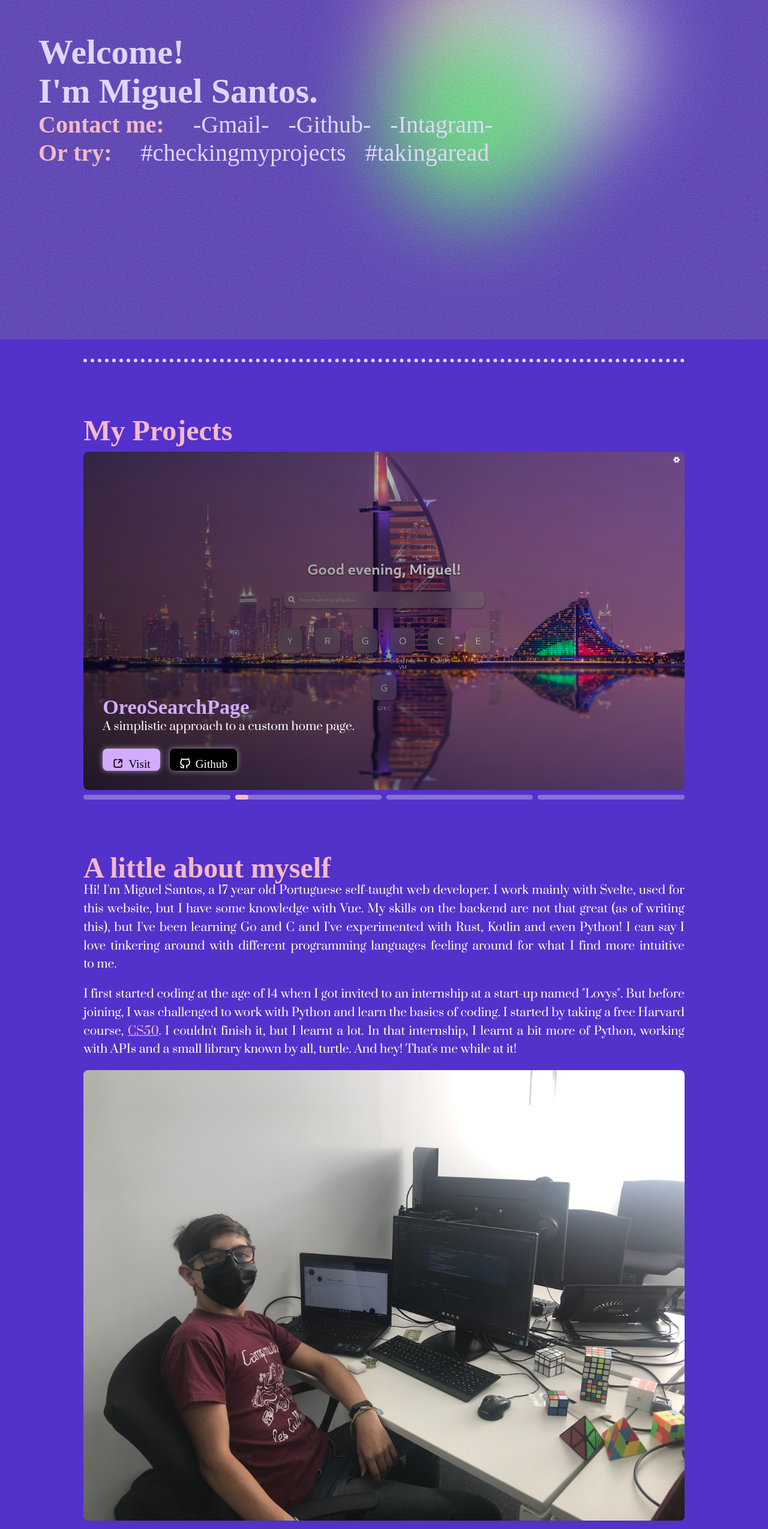
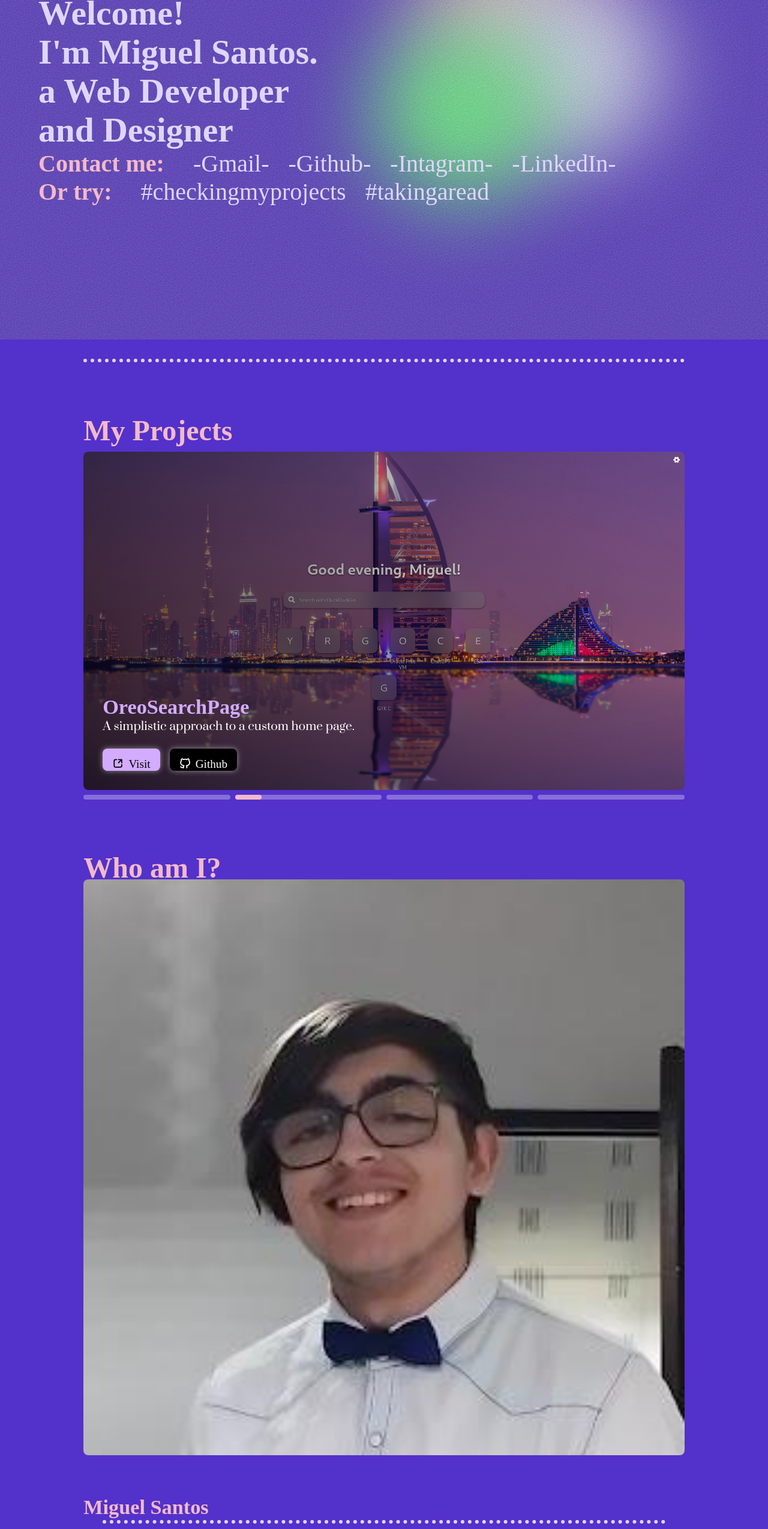
Before and after one commit to cakePhone/cakephone.github.io, a SvelteKit app: page / in a window 1280 px wide. Shown: the part 234-2783 px from the top of the page at 60% size. Built offline with nearby package versions, Linux system fonts and the light colour scheme; a web font is replaced by a local one.

Commit message:
Add profile card section

```diff
--- a/src/routes/+page.svelte
+++ b/src/routes/+page.svelte
@@ -1,31 +1,34 @@
 <script lang="ts">
   import Carousel from "$lib/components/carousel.svelte";
 
-  let welcomeSpans: string[] = ["Welcome!", "I'm Miguel Santos."];
+  let welcomeSpans: string[] = ["Welcome!", "I'm Miguel Santos.", "a Web Developer", "and Designer"];
 </script>
 
 <section id="landing">
   <h1 id="welcome">
     {#each welcomeSpans as welcomeText, index}
-      <span class="fade-pop-up-in" style="--delay: {index * 1.2}s">
+      <span class="fade-pop-up-in" style="--delay: {index}s">
         {welcomeText}
       </span>
       <br />
     {/each}
   </h1>
-  <div class="fade-pop-up-in welcome__details" style="--delay: 2s;">
+  <div class="fade-pop-up-in welcome__details" style="--delay: 4s;">
     <h2>Contact me:</h2>
     <div>
       <a href="mailto:miguelandrelealsantos.business@gmail.com">-Gmail-</a>
       <a href="https://github.com/cakePhone">-Github-</a>
       <a href="https://www.instagram.com/cakephoneig">-Intagram-</a>
+      <a href="https://www.linkedin.com/in/miguel-andr%C3%A9-leal-santos-a2b3282b1/">-LinkedIn-</a>
     </div>
   </div>
-  <div class="fade-pop-up-in welcome__details" style="--delay: 2.5s;">
+  <div class="fade-pop-up-in welcome__details" style="--delay: 4.5s;">
     <h2>Or try:</h2>
     <div>
-      <a href="#checkingmyprojects" class="id-anchor">checking<wbr/>my<wbr/>projects</a>
-      <a href="#takingaread" class="id-anchor">taking<wbr/>a<wbr/>read</a>
+      <a href="#checkingmyprojects" class="id-anchor"
+        >checking<wbr />my<wbr />projects</a
+      >
+      <a href="#takingaread" class="id-anchor">taking<wbr />a<wbr />read</a>
     </div>
   </div>
 </section>
@@ -33,11 +36,44 @@
 <article>
   <section id="checkingmyprojects">
     <h1>My Projects</h1>
-    <Carousel/>
+    <Carousel />
   </section>
 
   <section id="takingaread">
-    <h1>A little about myself</h1>
+    <h1>Who am I?</h1>
+    <div class="card">
+      <div class="flex">
+        <img
+          id="pfp"
+          src="/about-myself/pfp.jpg"
+          alt="Miguel wearing a shirt and bowtie"
+        />
+        <div>
+          <h3>Miguel Santos</h3>
+          <hr/>
+          <p>Junior Frontend and Backend Developer</p>
+        </div>
+      </div>
+      <hr/>
+      <h5>HTML5/CSS/JS</h5>
+      <progress value="1"/>
+
+      <h5>Sveltekit</h5>
+      <progress value="0.8"/>
+
+      <h5>Vue</h5>
+      <progress value="0.5"/>
+
+      <hr/>
+
+      <h5>C</h5>
+      <progress value=".8"/>
+
+      <h5>Rust</h5>
+      <progress value=".4"/>
+    </div>
+
+    <h2>A little about myself</h2>
     <p>
       Hi! I'm Miguel Santos, a 17 year old Portuguese self-taught web developer.
       I work mainly with Svelte, used for this website, but I have some
@@ -96,9 +132,9 @@
     </p>
     <p>
       I'm very focused on my work, doing everything I set my mind to. My biggest
-      flaw is exactly the same thing: if I simply set my mind to not do something,
-      I won't do it. I do try to go around it and push through my own lack of
-      motivation for things I find useless or without meaning.
+      flaw is exactly the same thing: if I simply set my mind to not do
+      something, I won't do it. I do try to go around it and push through my own
+      lack of motivation for things I find useless or without meaning.
     </p>
   </section>
 </article>
```
Also changed, not shown: static/about-myself/pfp.jpg (added).
